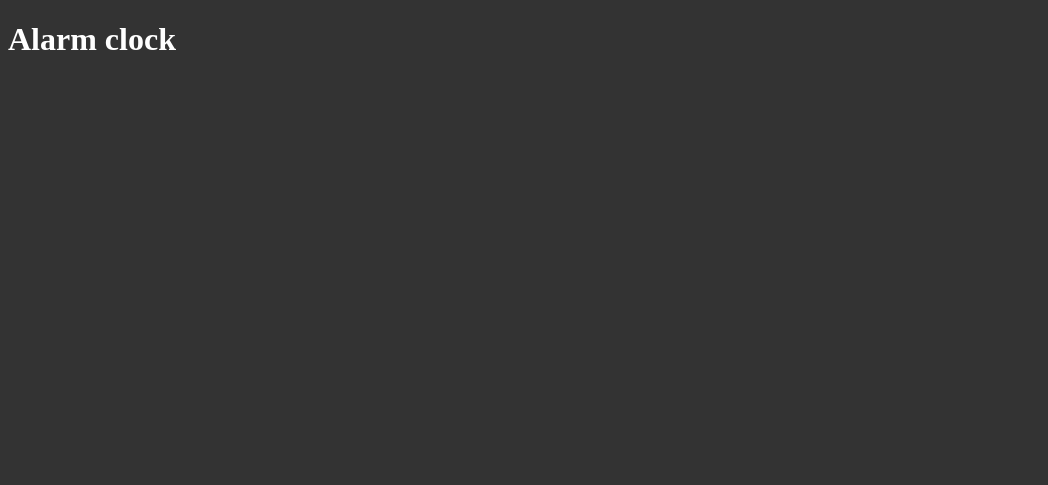
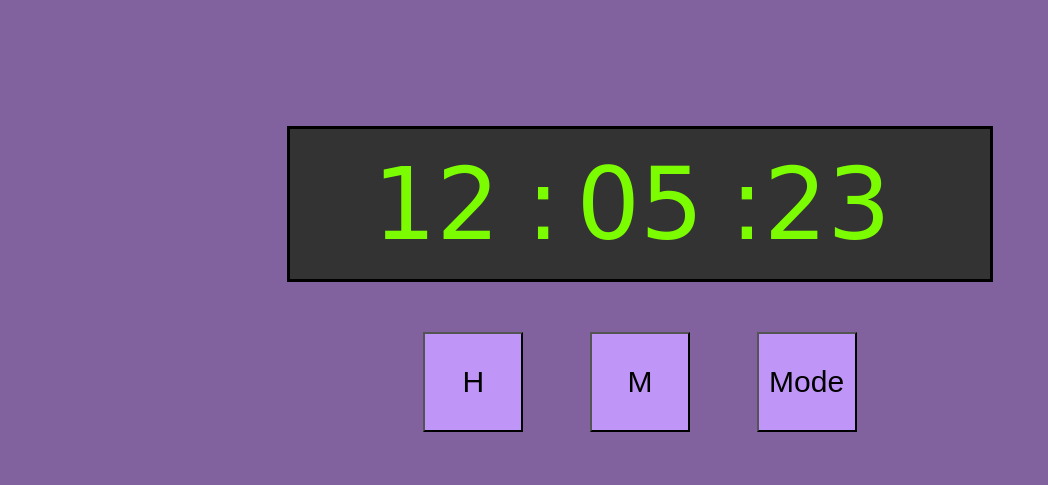
Before and after one commit to Denis-Scherbakov/alarm-clock, a plain HTML site: page index.html in a window 1280 px wide. Shown: the whole page, without its empty margins (0-1048 px from the left). Drawn offline with Linux system fonts and the light colour scheme; a web font is replaced by a local one.

Commit message:
feat: set, update and display time for clock and alarm

```diff
--- /dev/null
+++ b/clock-api-info.js
@@ -0,0 +1,14 @@
+console.info(`
+  clickMode() - нажатие на кнопку Mode
+  longClickMode() - долгое нажатие на кнопку Mode
+  clickH() - нажатие на кнопку H
+  clickM() - нажатие на кнопку M
+  tick() - при вызове увеличивает время на одну секунду
+  isAlarmOn() - показывает включен ли режим будильника
+  isAlarmTime() - возвращает true, если время на часах совпадает со временем на будильнике
+  minutes - возвращает минуты, установленные на часах
+  hours - возвращает часы, установленные на часах
+  alarmMinutes - возвращает минуты, установленные на будильнике
+  alarmHours - возвращает часы, установленные на будильнике
+  currentMode - возвращает текущий режим (alarm | clock | bell)
+`);
--- a/index.html
+++ b/index.html
@@ -1,15 +1,37 @@
 <!DOCTYPE html>
 <html lang="en">
 <head>
-    <meta charset="UTF-8">
-    <meta name="viewport" content="width=device-width, initial-scale=1.0">
-    <title>Alarm clock</title>
-    <link rel="stylesheet" href="style.css">
+  <meta charset="UTF-8">
+  <meta name="viewport" content="width=device-width, initial-scale=1.0">
+  <title>Alarm clock</title>
+  <link rel="stylesheet" href="style.css">
+  <link href="https://fonts.googleapis.com/css2?family=Wallpoet&display=swap" rel="stylesheet">
 </head>
 <body>
-    <h1>Alarm clock</h1>
-    <div class='wrapper'></div>
-    <script src="script.js"></script>
-    <script src="tests.js"></script>
+  <section class="clocks">
+    <div class="wrapper wrapper__clock">
+      <span id='hours' class="clock__digit">13</span>
+      <span>:</span>
+      <span id="minutes" class="clock__digit">37</span>
+      <span>:</span>
+      <span id="seconds" class="clock__digit">42</span>
+    </div>
+
+    <div class="wrapper wrapper__alarm hide">
+      <span id='alarmHours' class="hours">13</span>
+      <span>:</span>
+      <span id="alarmMinutes" class="minutes">37</span>
+    </div>
+  </section>
+
+  <div class="button-wrapper">
+    <button type="button" id="hoursButton">H</button>
+    <button type="button" id="minutesButton">M</button>
+    <button type="button" id="modeButton">Mode</button>
+  </div>
+
+  <script src="script.js"></script>
+  <script src="ui.js"></script>
+  <script src="clock-api-info.js"></script>
 </body>
 </html>
--- a/script.js
+++ b/script.js
@@ -23,13 +23,12 @@
 // tick() - при вызове увеличивает время на одну минуту и, если нужно, активирует звонок будильника
 // isAlarmOn() - показывает включен ли режим будильника
 // isAlarmTime() - возвращает true, если время на часах совпадает со временем на будильнике
-// minutes() - возвращает минуты, установленные на часах
-// hours() - возвращает часы, установленные на часах
-// alarmMinutes() - возвращает минуты, установленные на будильнике
-// alarmHours() - возвращает часы, установленные на будильнике
-// getCurrentMode() - возвращает текущий режим (alarm | clock | к)
+// minutes - возвращает минуты, установленные на часах
+// hours - возвращает часы, установленные на часах
+// alarmMinutes - возвращает минуты, установленные на будильнике
+// alarmHours - возвращает часы, установленные на будильнике
+// currentMode - возвращает текущий режим (alarm | clock | к)
 
-// test-test
 
 const modes = {
   bell: 'bell',
@@ -37,34 +36,44 @@ const modes = {
   clock: 'clock'
 };
 
+const time = new Date();
+const currentHours = time.getHours();
+const currentMinutes = time.getMinutes();
+const currentSeconds = time.getSeconds();
+
 class AlarmClock {
-  constructor() {
+  constructor({ hours = currentHours, minutes = currentMinutes, seconds = currentSeconds } = {}) {
     this.time = {
-      clock: { hours: 12, minutes: 0 },
-      alarm: { hours: 6, minutes: 0 }
+      clock: { hours, minutes, seconds },
+      alarm: { hours: 16, minutes: 5 }
     };
     this.mode = modes.clock;
     this.alarmMode = false;
+    this.tickIntervalId = setInterval(() => this.tick(), 1000);
   }
 
-  getCurrentMode() {
-    return this.mode;
+  get hours() {
+    return this.time.clock.hours;
   }
 
-  alarmHours() {
+  get minutes() {
+    return this.time.clock.minutes;
+  }
+
+  get seconds() {
+    return this.time.clock.seconds;
+  }
+
+  get alarmHours() {
     return this.time.alarm.hours;
   }
 
-  alarmMinutes() {
+  get alarmMinutes() {
     return this.time.alarm.minutes;
   }
 
-  hours() {
-    return this.time.clock.hours;
-  }
-
-  minutes() {
-    return this.time.clock.minutes;
+  get currentMode() {
+    return this.mode;
   }
 
   isAlarmTime() {
@@ -78,9 +87,12 @@ class AlarmClock {
 
   tick() {
     const { clock, alarm } = this.time;
-    if (this.mode === modes.bell) this.mode = modes.clock;
-    clock.minutes = (clock.minutes + 1) % 60;
-    if (clock.minutes === 0) clock.hours = (clock.hours + 1) % 24;
+    if (this.mode === modes.bell && !this.isAlarmTime()) this.mode = modes.clock;
+    clock.seconds = (clock.seconds + 1) % 60;
+    if (clock.seconds === 0) {
+      clock.minutes = (clock.minutes + 1) % 60;
+      if (clock.minutes === 0) clock.hours = (clock.hours + 1) % 24;
+    }
     if (this.isAlarmTime() && this.alarmMode) this.mode = modes.bell;
   }
 
--- a/style.css
+++ b/style.css
@@ -1,4 +1,60 @@
 body {
+  background-color: rgb(129, 98, 158);
+  color: #EBC036;
+  font-family: 'Wallpoet', cursive;
+}
+
+.wrapper {
+  display: flex;
+}
+
+.clocks {
+  margin: auto;
+  margin-top: 10%;
+  display: flex;
+  justify-content: center;
+  align-items: center;
+  border: black 3px solid;
+  width: 700px;
+  height: 150px;
   background-color: #333;
-  color: white;
+  color: lawngreen;
 }
+
+.clock__digit {
+  display: flex;
+  justify-content: center;
+  align-items: center;
+  width: 160px;
+  margin: 0;
+}
+
+.clock__digit:last-child {
+  justify-content: flex-start;
+}
+
+span {
+  font-size: 100px;
+  margin-left: 10px;
+}
+
+.button-wrapper {
+  margin: auto;
+  display: flex;
+  justify-content: center;
+  align-items: center;
+  width: 500px;
+  height: 200px;
+}
+
+button {
+  margin: auto;
+  width: 100px;
+  height: 100px;
+  font-size: 30px;
+  background-color: rgb(192, 149, 248);
+}
+
+.wrapper.hide {
+  display: none;
+}
--- /dev/null
+++ b/ui.js
@@ -0,0 +1,50 @@
+const clock = new AlarmClock();
+
+const hours = document.getElementById('hours');
+const minutes = document.getElementById('minutes');
+const seconds = document.getElementById('seconds');
+const hoursButton = document.getElementById('hoursButton');
+const minutesButton = document.getElementById('minutesButton');
+const modeButton = document.getElementById('modeButton');
+const clockWrappers = document.querySelectorAll('.wrapper');
+const clockAlarmHours = document.getElementById('alarmHours');
+const clockAlarmMinutes = document.getElementById('alarmMinutes');
+
+const numToTimeStr = (num) => (num < 10) ? `0${num}` : String(num);
+
+const updateAlarmTime = () => {
+  clockAlarmMinutes.innerHTML = numToTimeStr(clock.alarmMinutes);
+  clockAlarmHours.innerHTML = numToTimeStr(clock.alarmHours);
+}
+
+const updateTime = () => {
+  hours.innerHTML = numToTimeStr(clock.hours);
+  minutes.innerHTML = numToTimeStr(clock.minutes)
+  seconds.innerHTML = numToTimeStr(clock.seconds)
+};
+
+const updateClockTime = () => {
+  updateAlarmTime();
+  updateTime();
+};
+
+modeButton.addEventListener('click', () => {
+  clock.clickMode();
+  console.log(`mode switched to ${clock.currentMode}`);
+  clockWrappers.forEach((node) => node.classList.toggle('hide'));
+});
+
+hoursButton.addEventListener('click', () => {
+  clock.clickH();
+  updateClockTime();
+});
+
+minutesButton.addEventListener('click', () => {
+  clock.clickM();
+  updateClockTime();
+});
+
+setInterval(() => {
+  //  clock.tick(); // теперь обновляет время внутри класса
+  updateClockTime();
+}, 1000);
```
